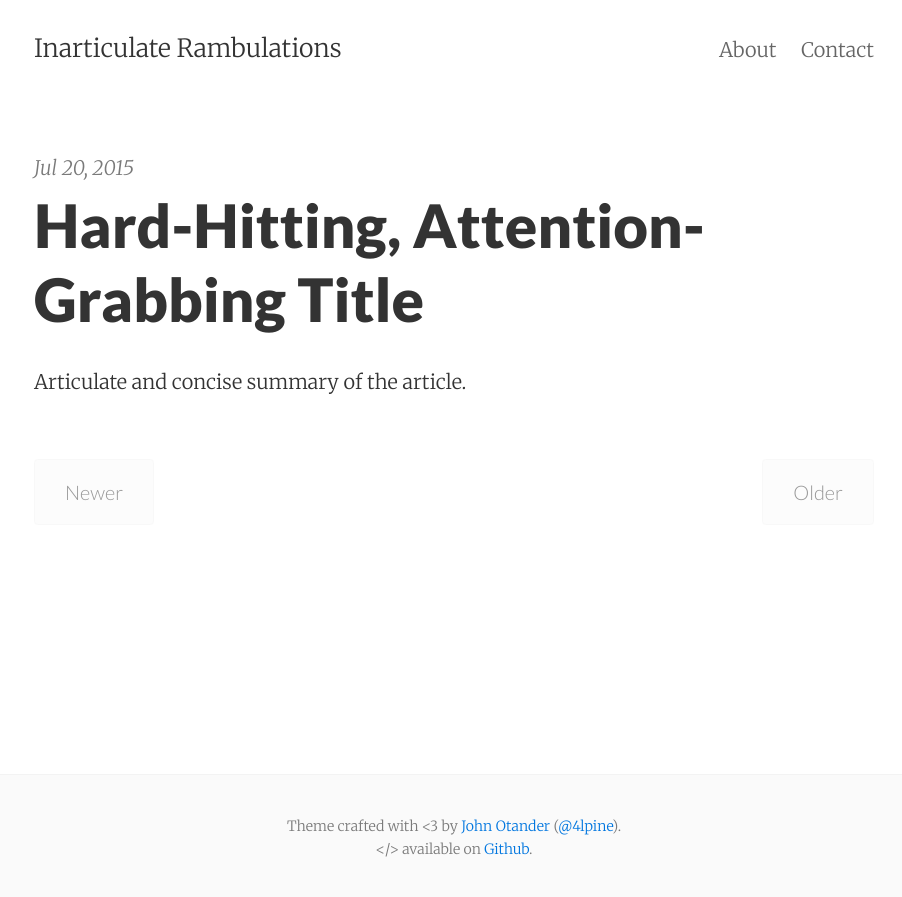
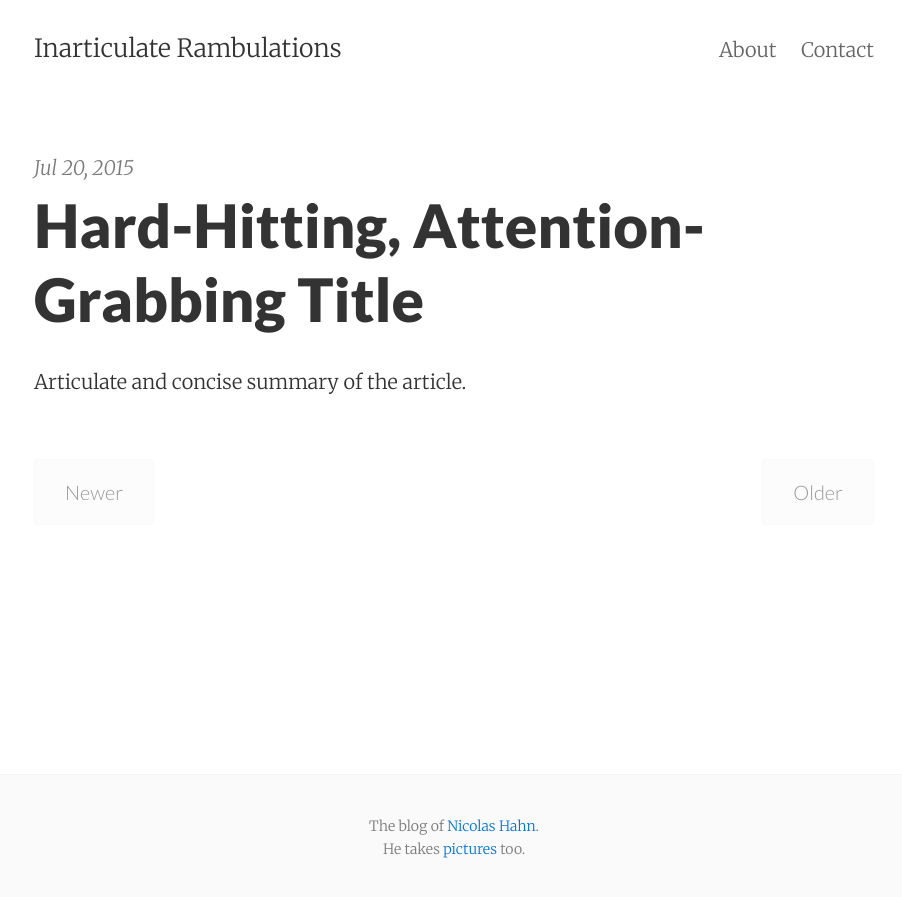
Before and after one commit to nicolashahn/nicolashahn.github.io, a Jekyll site: the page built from index.html, in a window 1280 px wide. Shown: the top 897 px of the page, without its empty margins (186-1088 px from the left). Built offline with Jekyll 4.4.1, drawn with Linux system fonts in a browser that asks for light colours; the list of posts is cut into pages by our own code.

Commit message:
footer, added animation

```diff
--- a/_config.yml
+++ b/_config.yml
@@ -10,7 +10,7 @@ url:         "http://nicolashahn.github.io"
 google_analytics:
 
 # Optional features
-animated:           false
+animated:           true
 show_related_posts: false
 show_post_footers:  false
 show_social_icons:  false
--- a/_includes/footer.html
+++ b/_includes/footer.html
@@ -1,8 +1,8 @@
 <footer class="center">
   <div class="measure">
     <small>
-      Theme crafted with &lt;3 by <a href="http://johnotander.com">John Otander</a> (<a href="https://twitter.com/4lpine">@4lpine</a>).<br>
-      &lt;/&gt; available on <a href="https://github.com/johnotander/pixyll">Github</a>.
+      The blog of <a href="http://nicolashahn.com">Nicolas Hahn</a>.<br>
+      He takes <a href="http://flickr.com/nicolashahn">pictures</a> too.
     </small>
   </div>
 </footer>
```
